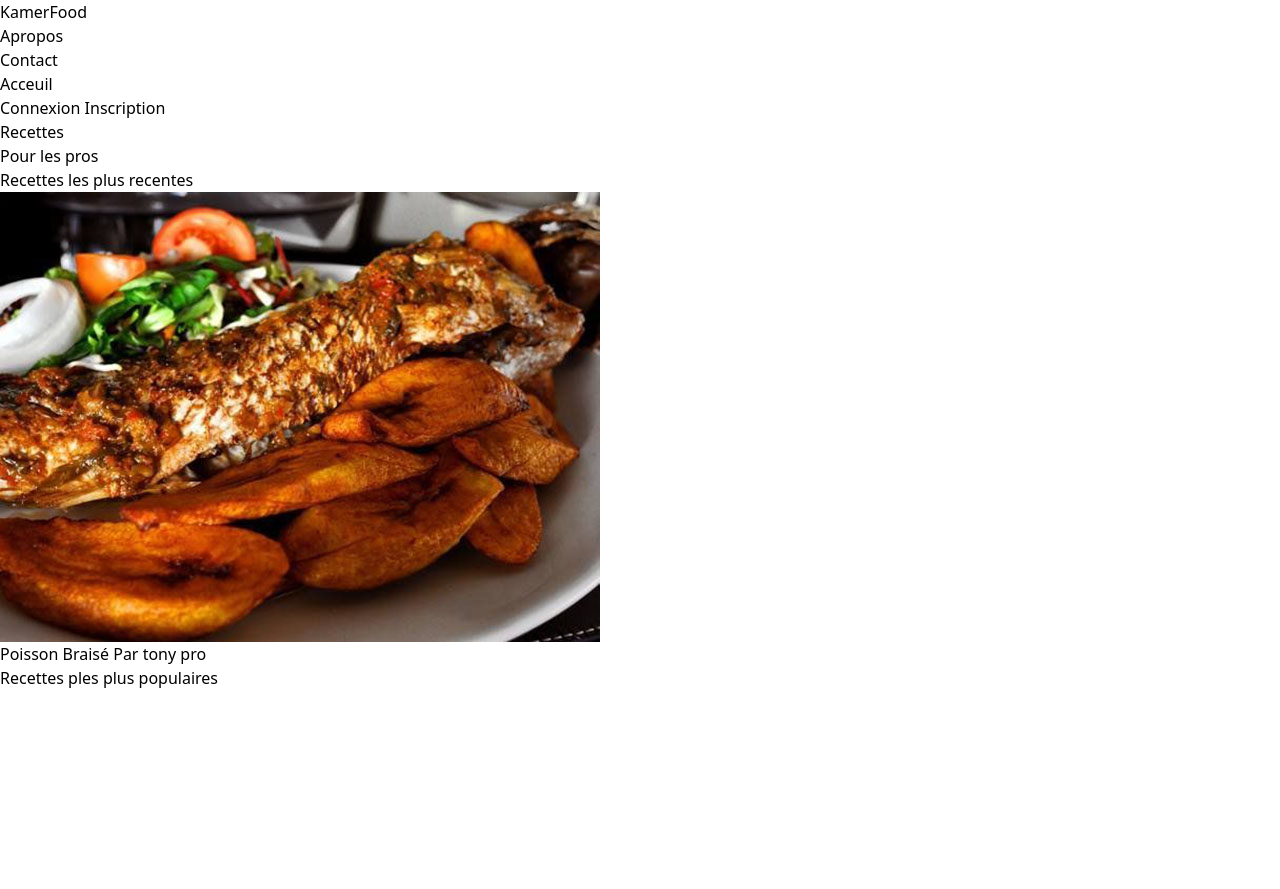
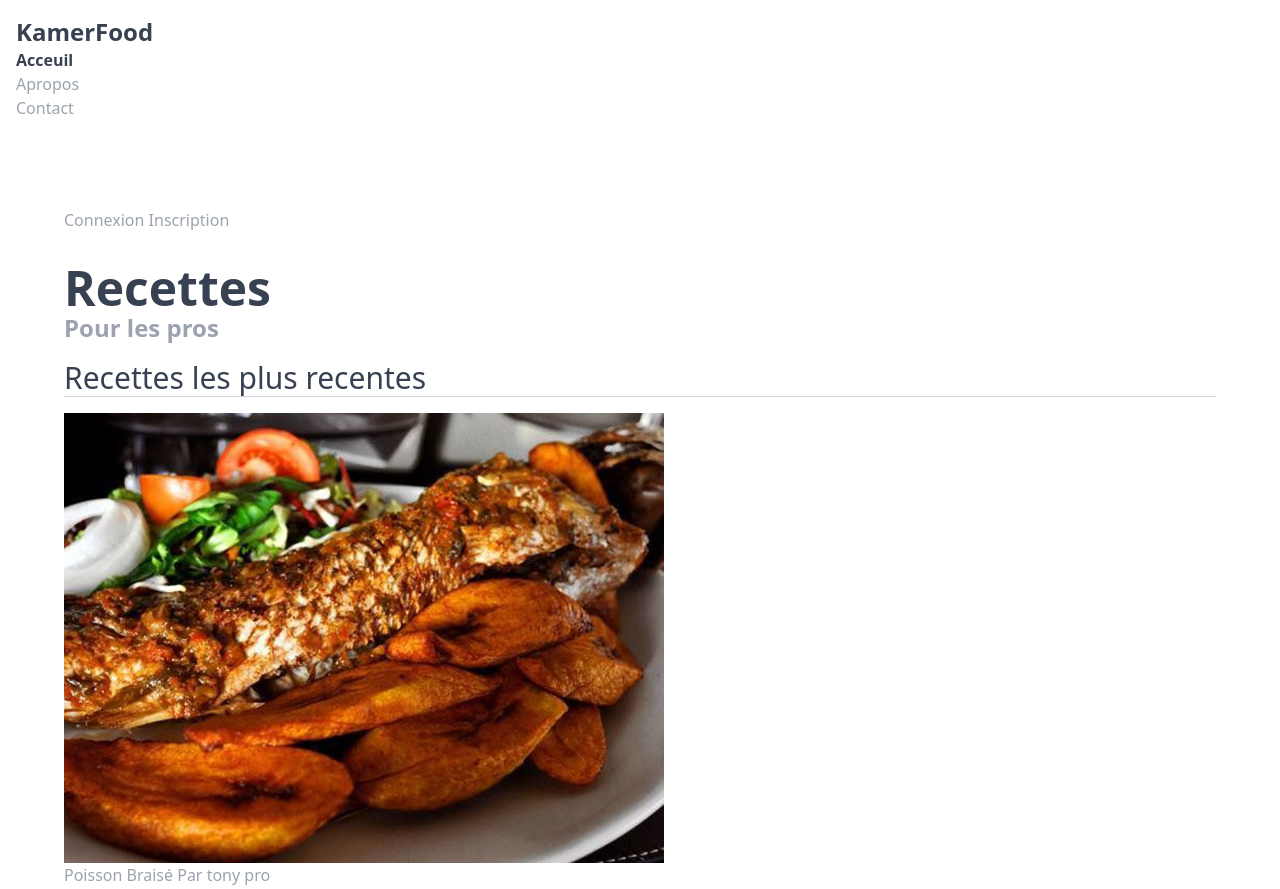
Before and after one commit to kamdjouduplex/tailwindcss-tuto, a website: page src/index.html in a window 1280 px wide. Shown: the top 889 px of the page. Before the commit the page ends 800 px from the top, so only its background shows below. Drawn offline with Linux system fonts and the light colour scheme.

Commit message:
lecon 3 4 5

```diff
--- a/src/index.html
+++ b/src/index.html
@@ -5,17 +5,22 @@
   <meta name="viewport" content="width=device-width, initial-scale=1.0">
   <link href="../dist/output.css" rel="stylesheet">
 </head>
-<body>
+<body class="text-gray-400">
 
 <div> <!-- content wraper -->
-    <div>
+    <div class="p-4">
         <nav>
             <div>
-                <h1>
+                <h1 class="text-gray-700 text-2xl font-bold">
                     <a href="">KamerFood</a>
                 </h1>
             </div>
             <ul>
+                <li>
+                    <a href="">
+                        <span class="text-gray-700 font-bold">Acceuil</span>
+                    </a>
+                </li>
                 <li>
                     <a href="">
                         <span>Apropos</span>
@@ -26,29 +31,24 @@
                         <span>Contact</span>
                     </a>
                 </li>
-                <li>
-                    <a href="">
-                        <span>Acceuil</span>
-                    </a>
-                </li>
             </ul>
         </nav>
     </div>  <!-- fin entete -->
-    <main>
-        <div>
+    <main class="p-16">
+        <div class="my-2">
             <a href="">Connexion</a>
             <a href="">Inscription</a>
         </div>
-        <header>
-            <h2>Recettes</h2>
-            <h3>Pour les pros</h3>
+        <header class="mt-8">
+            <h2 class="text-gray-700 text-5xl font-semibold">Recettes</h2>
+            <h3 class="text-2xl font-semibold">Pour les pros</h3>
         </header>
         <div>
             <div>
-                <h4>Recettes les plus recentes</h4>
-                <div>
+                <h4 class="text-gray-700 text-3xl my-4 border-b border-gray-300">Recettes les plus recentes</h4>
+                <div class="pb-16">
                     <!-- nos cards ici -->
-                    <div>
+                    <div >
                         <img src="../dist/images/Poisson Braise.jpg" alt="">
                         <div>
                             <span>Poisson Braisé</span>
@@ -58,8 +58,8 @@
                 </div>
             </div>
             <div>
-                <h4>Recettes ples plus populaires</h4>
-                <div>
+                <h4 class="text-gray-700 text-3xl my-4 border-b border-gray-300">Recettes ples plus populaires</h4>
+                <div class="pb-16">
                     <!-- les cartes ici -->
 
                 </div>
```
Also changed, not shown: dist/output.css.
